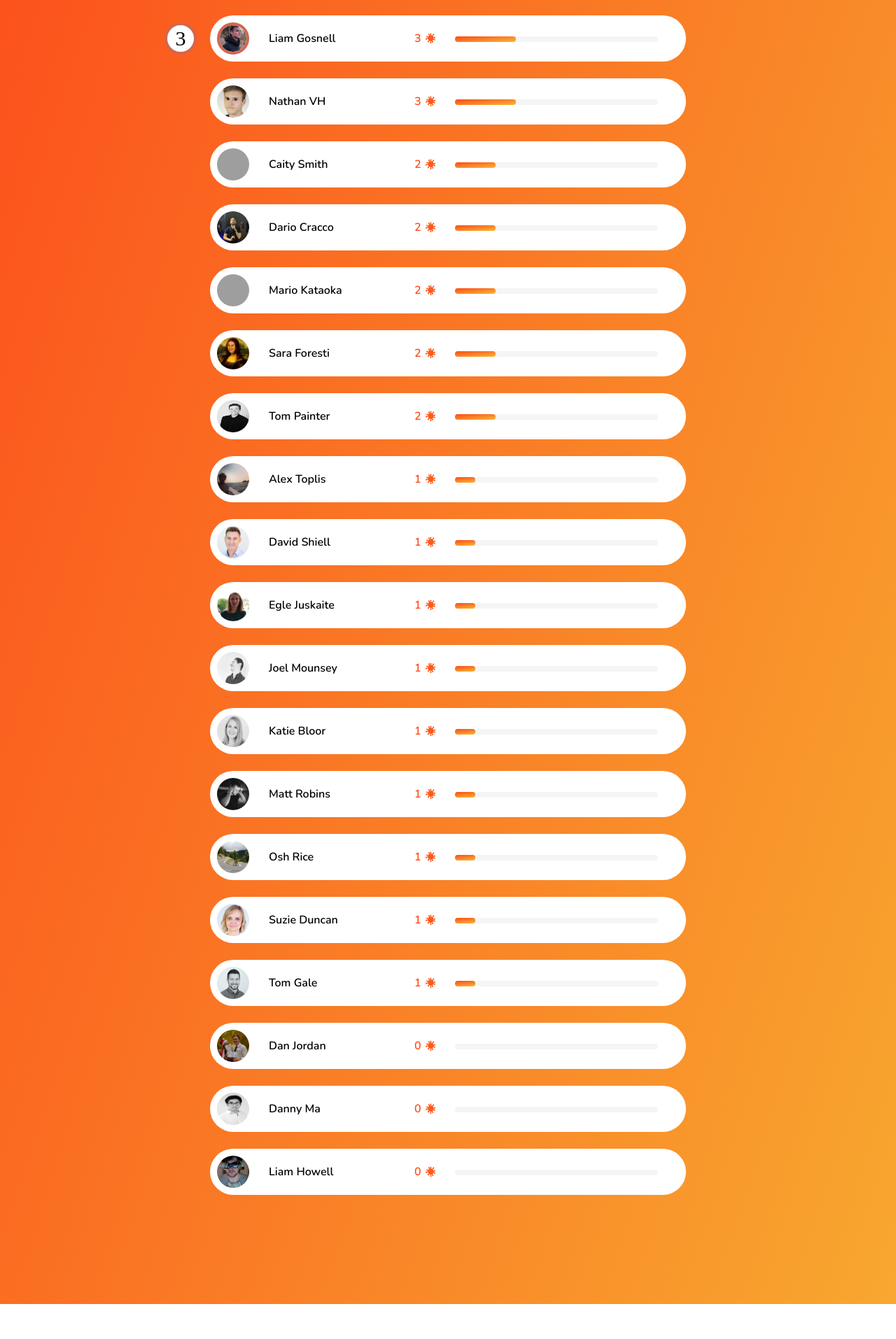
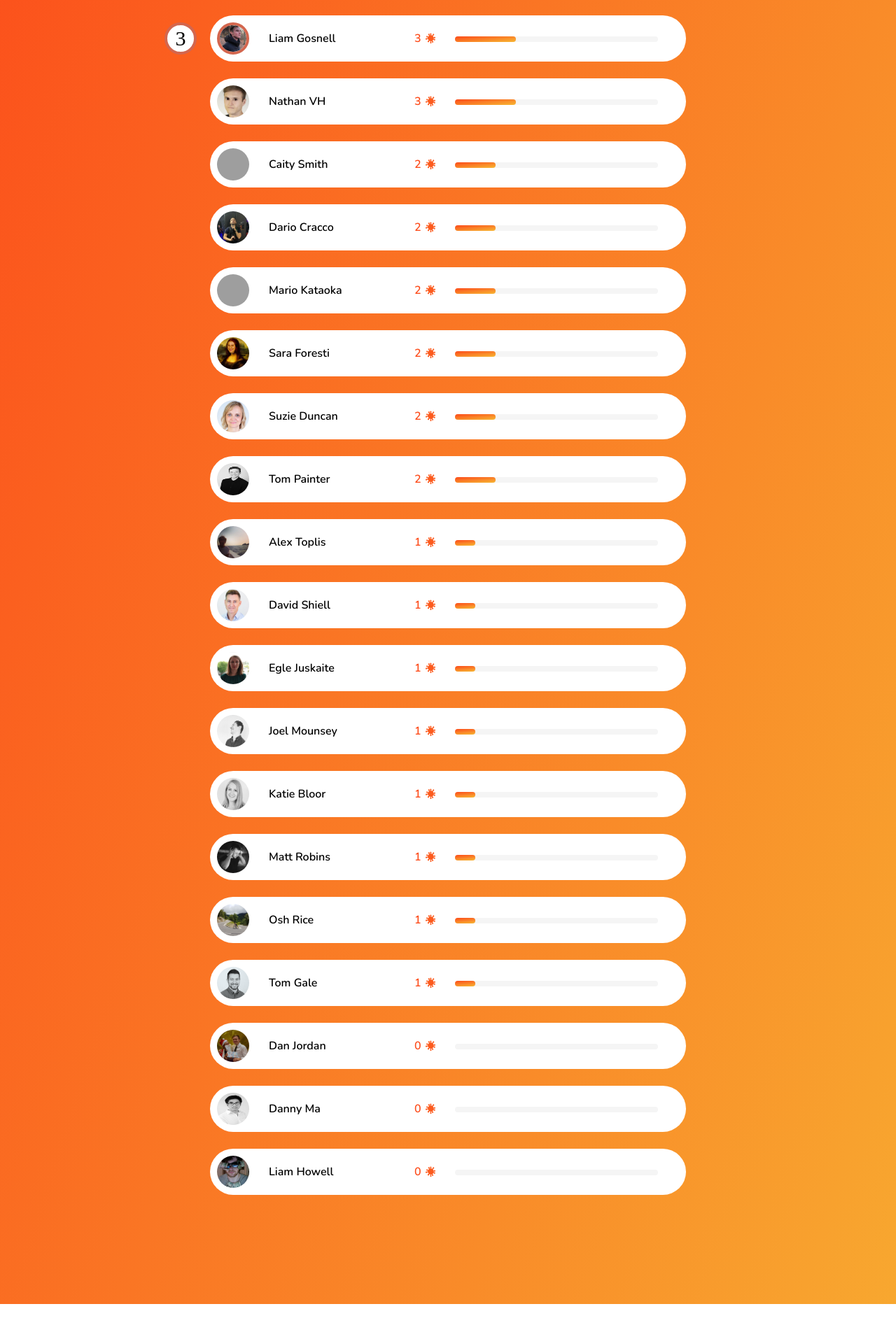
Before and after one commit to LiamGosnell/hokrona.github.io, a Jekyll site: the page built from index.html, in a window 1280 px wide. Shown: the part 571-2485 px from the top of the page at 70% size. Built offline with Jekyll 4.4.1, drawn with Linux system fonts in a browser that asks for light colours; some web fonts are replaced; grey boxes are pictures that could not be loaded.

Commit message:
leaderboard updates

```diff
--- a/_config.yml
+++ b/_config.yml
@@ -56,6 +56,9 @@ leaderboard:
     - name: Sara Foresti
       score: 2
       image: ../assets/img/people/sf-image.png
+    - name: Suzie Duncan
+      score: 2
+      image: ../assets/img/people/sd-image.png
     - name: Tom Painter
       score: 2
       image: ../assets/img/people/tp-image.png
@@ -80,9 +83,6 @@ leaderboard:
     - name: Osh Rice
       score: 1
       image: ../assets/img/people/or-image.png
-    - name: Suzie Duncan
-      score: 1
-      image: ../assets/img/people/sd-image.png
     - name: Tom Gale
       score: 1
       image: ../assets/img/people/tg-image.png
```
Also changed, not shown: 2 other files.
